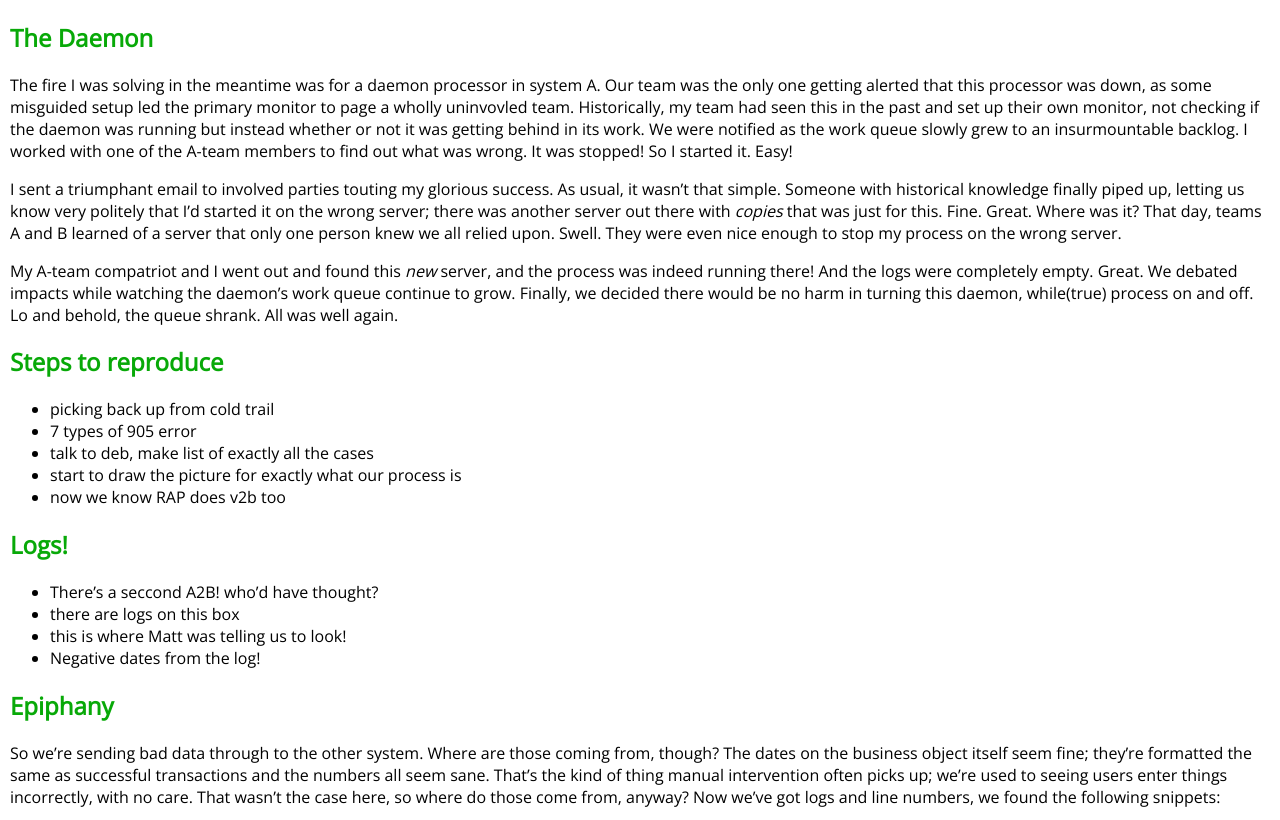
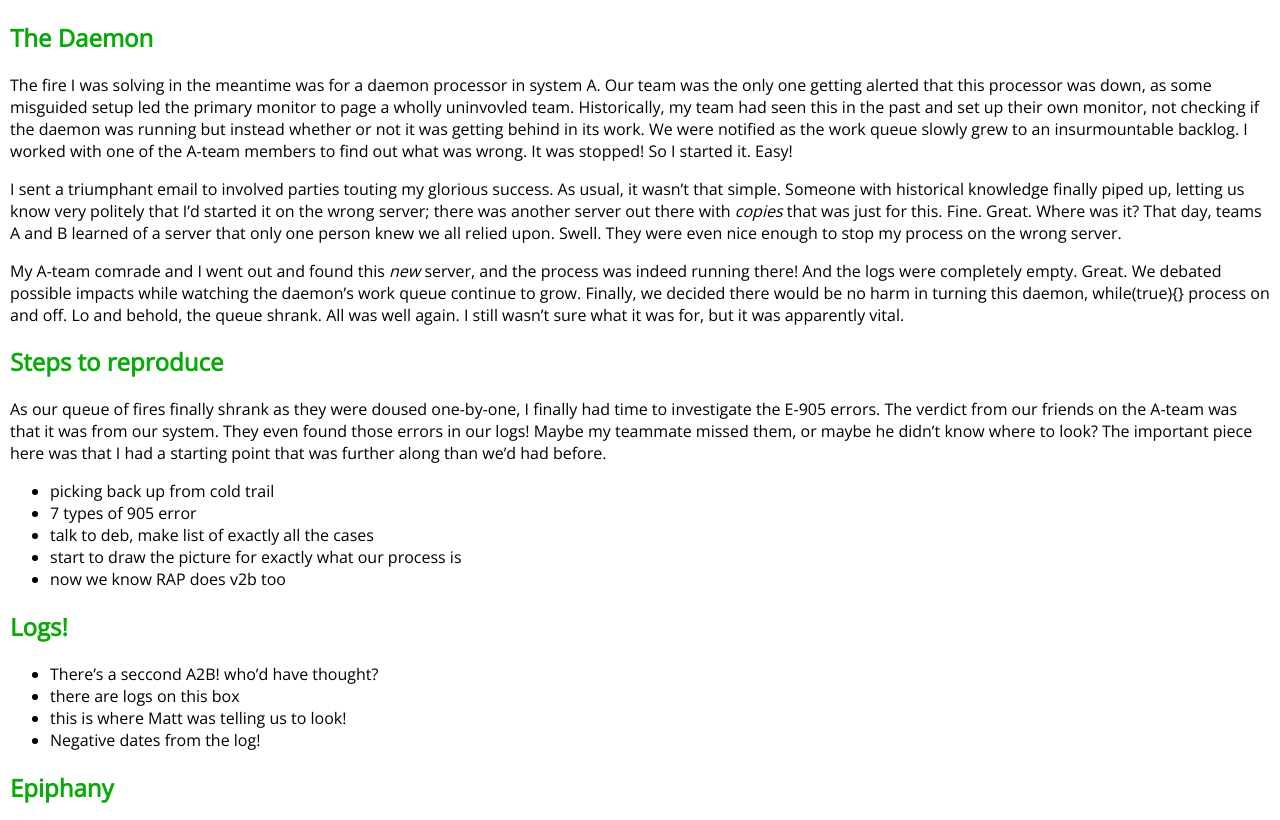
Before and after one commit to icbat/icbat.github.io, a Jekyll site: the page built from writing/_posts/2015-02-18-off-by-6.md, in a window 1280 px wide and 900 px high, scrolled down 672 px, cut to the strip 0-820 px from the top of the window. Built offline with Jekyll 4.4.1, drawn with Linux system fonts in a browser that asks for light colours.

Commit message:
filling out 'steps to reproduce' section

```diff
--- a/writing/_posts/2015-02-18-off-by-6.md
+++ b/writing/_posts/2015-02-18-off-by-6.md
@@ -25,9 +25,11 @@ The fire I was solving in the meantime was for a daemon processor in system A. O
 
 I sent a triumphant email to involved parties touting my glorious success. As usual, it wasn't that simple. Someone with historical knowledge finally piped up, letting us know very politely that I'd started it on the wrong server; there was another server out there with _copies_ that was just for this. Fine. Great. Where was it? That day, teams A and B learned of a server that only one person knew we all relied upon. Swell. They were even nice enough to stop my process on the wrong server.
 
-My A-team compatriot and I went out and found this _new_ server, and the process was indeed running there! And the logs were completely empty. Great. We debated impacts while watching the daemon's work queue continue to grow. Finally, we decided there would be no harm in turning this daemon, while(true) process on and off. Lo and behold, the queue shrank. All was well again.
+My A-team comrade and I went out and found this _new_ server, and the process was indeed running there! And the logs were completely empty. Great. We debated possible impacts while watching the daemon's work queue continue to grow. Finally, we decided there would be no harm in turning this daemon, while(true){} process on and off. Lo and behold, the queue shrank. All was well again. I still wasn't sure what it was for, but it was apparently vital.
 
 ## Steps to reproduce
+
+As our queue of fires finally shrank as they were doused one-by-one, I finally had time to investigate the E-905 errors. The verdict from our friends on the A-team was that it was from our system. They even found those errors in our logs! Maybe my teammate missed them, or maybe he didn't know where to look? The important piece here was that I had a starting point that was further along than we'd had before.
 
 - picking back up from cold trail
 - 7 types of 905 error
```
